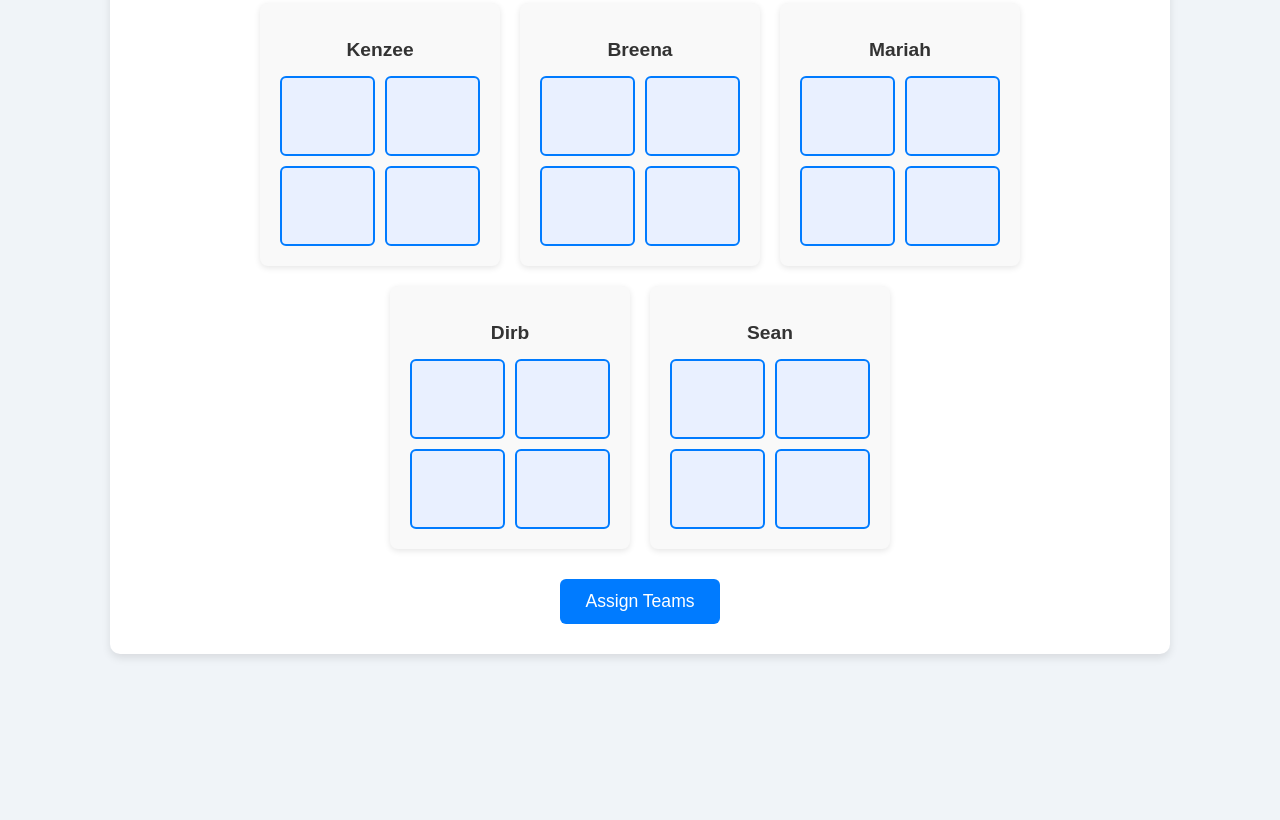
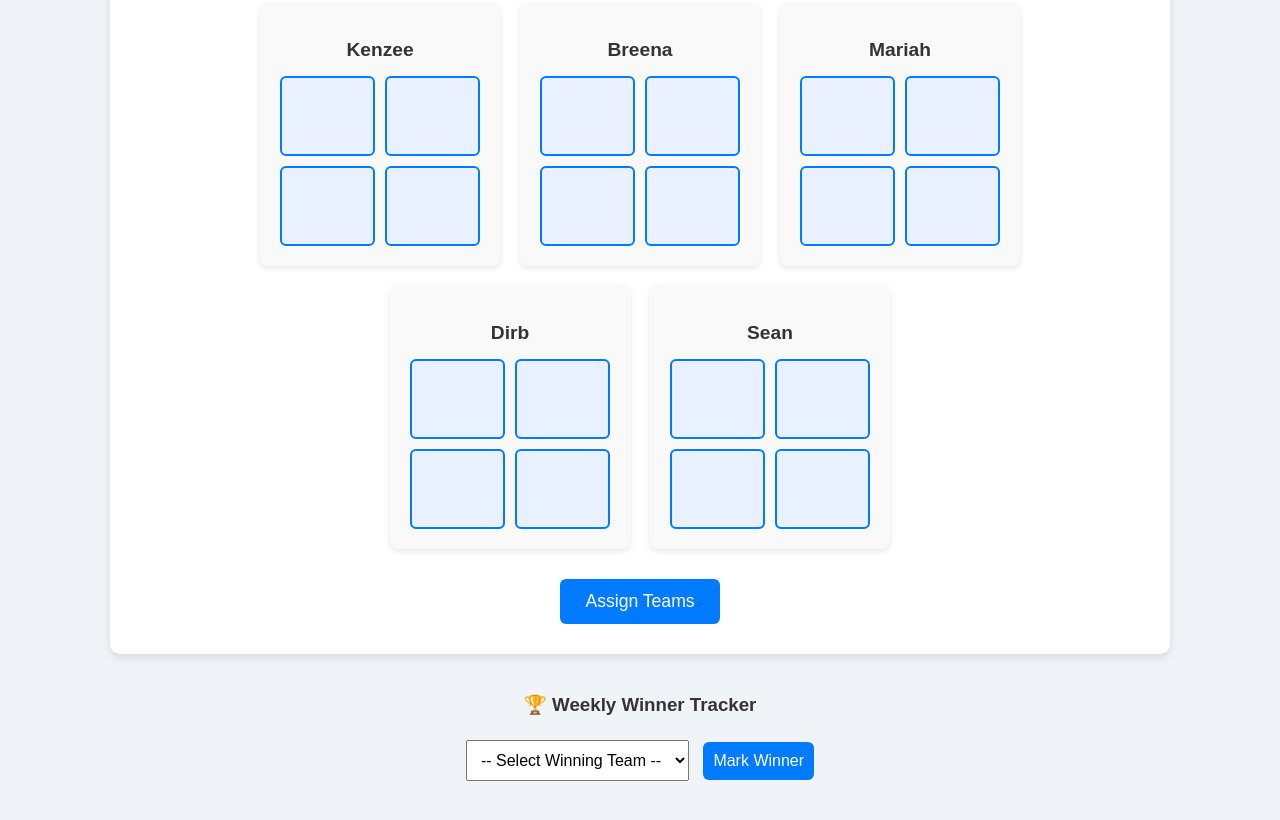
Before and after one commit to keenroudy22/NFLlottery, a plain HTML site: page index.html in a window 1280 px wide. Shown: the part 491-1311 px from the top of the page. Before the commit the page ends 1165 px from the top, so only its background shows below. Drawn offline with Linux system fonts and the light colour scheme.

Commit message:
Update index.html

```diff
--- a/index.html
+++ b/index.html
@@ -13,6 +13,14 @@
     <div id="playerContainer" class="player-grid"></div>
     <button id="randomButton">Assign Teams</button>
   </div>
+  <div class="tracker">
+  <h3>🏆 Weekly Winner Tracker</h3>
+  <select id="winnerTeamSelect">
+    <option value="">-- Select Winning Team --</option>
+  </select>
+  <button id="markWinnerBtn">Mark Winner</button>
+  <div id="winnerResult"></div>
+</div>
   <script src="script.js"></script>
 </body>
 </html>
```
